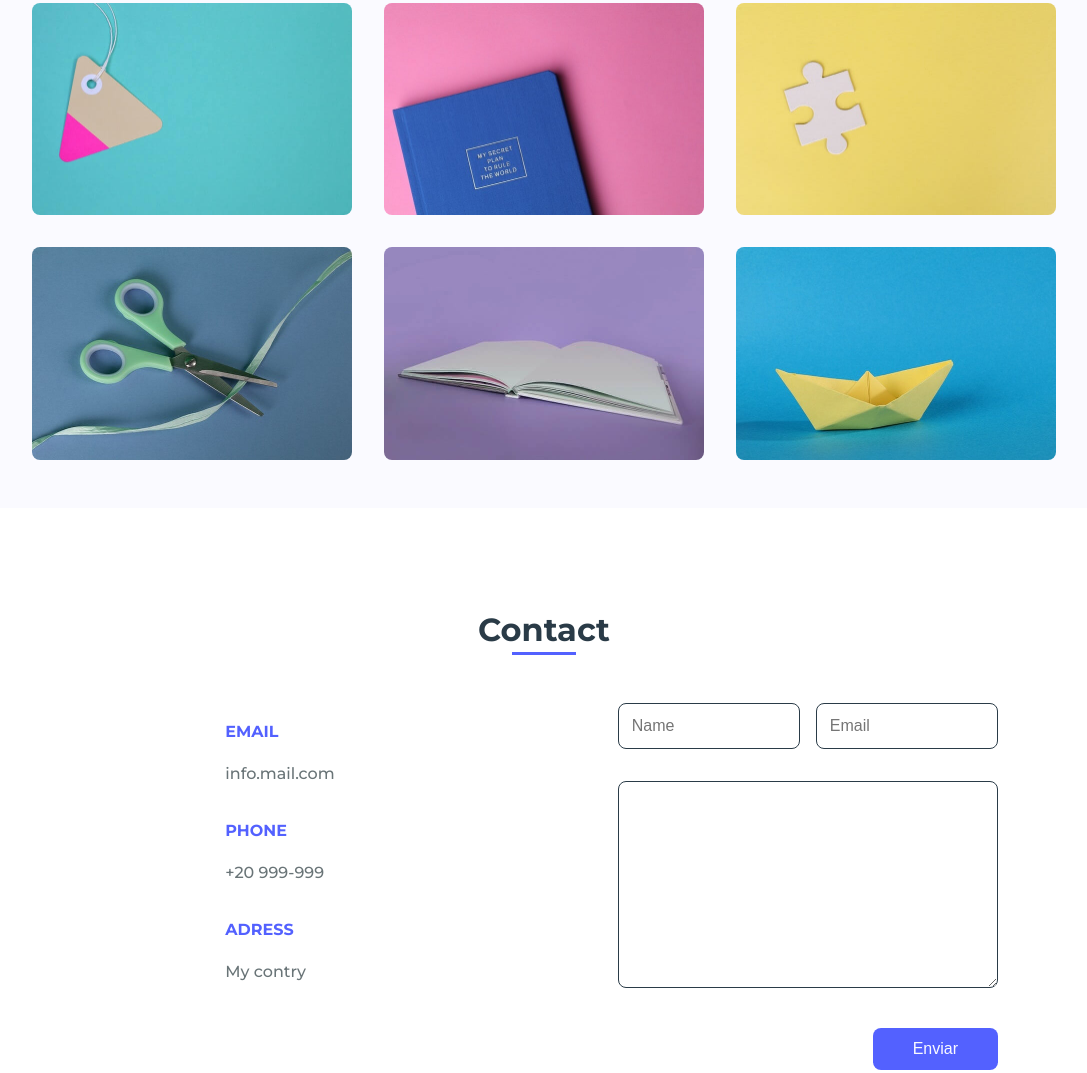
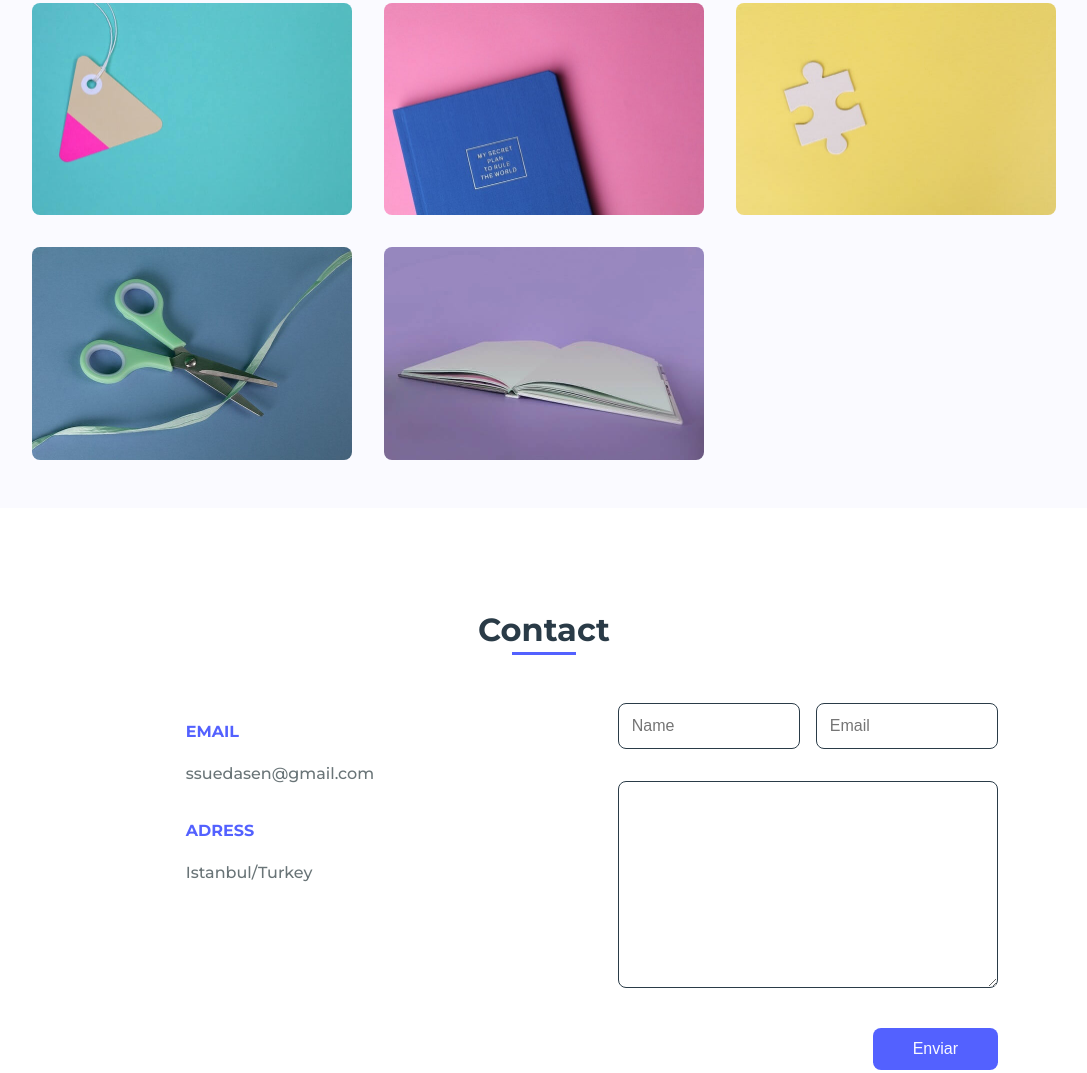
Before and after one commit to SuedaSen/SuedaSen.github.io, a plain HTML site: page index.html in a window 1280 px wide. Shown: the part 1986-3059 px from the top of the page, without its empty margins (96-1183 px from the left). Drawn offline with nearby package versions, Linux system fonts and the light colour scheme.

Commit message:
My Website Pages
Its created by using HTML, CSS, JS

```diff
--- a/index.html
+++ b/index.html
@@ -10,7 +10,7 @@
         <!-- ===== BOX ICONS ===== -->
         <link href='https://cdn.jsdelivr.net/npm/boxicons@2.0.5/css/boxicons.min.css' rel='stylesheet'>
 
-        <title>Portfolio responsive complete</title>
+        <title>Süeda Şen</title>
     </head>
     <body>
         <!--===== HEADER =====-->
@@ -65,8 +65,8 @@
                         <p class="about__text">..)</p>
 
                         <div class="about__social">
-                            <a href="#" class="about__social-icon"><i class='bx bxl-linkedin' ></i></a>
-                            <a href="#" class="about__social-icon"><i class='bx bxl-github' ></i></a>
+                            <a href="https://www.linkedin.com/in/süedaşen/" class="about__social-icon"><i class='bx bxl-linkedin' ></i></a>
+                            <a href="https://github.com/SuedaSen" class="about__social-icon"><i class='bx bxl-github' ></i></a>
                             <a href="#" class="about__social-icon"><i class='bx bxl-dribbble' ></i></a>
                         </div>
                     </div>
@@ -105,44 +105,38 @@
                         <img src="assets/img/work1.jpg" alt="">
 
                         <div class="portfolio__link">
-                            <a href="#" class="portfolio__link-name">View details</a>
+                            <a href="https://github.com/SuedaSen/NamazVakitleriApplication" class="portfolio__link-name">View details</a>
                         </div>
                     </div>
                     <div class="portfolio__img">
                         <img src="assets/img/work2.jpg" alt="">
 
                         <div class="portfolio__link">
-                            <a href="#" class="portfolio__link-name">View details</a>
+                            <a href="https://github.com/SuedaSen/PersonelKayit-WorkerRegistration-" class="portfolio__link-name">View details</a>
                         </div>
                     </div>
                     <div class="portfolio__img">
                         <img src="assets/img/work3.jpg" alt="">
 
                         <div class="portfolio__link">
-                            <a href="#" class="portfolio__link-name">View details</a>
+                            <a href="https://github.com/SuedaSen/HttpUniversities" class="portfolio__link-name">View details</a>
                         </div>
                     </div>
                     <div class="portfolio__img">
                         <img src="assets/img/work4.jpg" alt="">
 
                         <div class="portfolio__link">
-                            <a href="#" class="portfolio__link-name">View details</a>
+                            <a href="https://github.com/SuedaSen/SuedaSen.github.io" class="portfolio__link-name">View details</a>
                         </div>
                     </div>
                     <div class="portfolio__img">
                         <img src="assets/img/work5.jpg" alt="">
 
                         <div class="portfolio__link">
-                            <a href="#" class="portfolio__link-name">View details</a>
+                            <a href="https://github.com/SuedaSen/Internship2nd" class="portfolio__link-name">View details</a>
                         </div>
                     </div>
-                    <div class="portfolio__img">
-                        <img src="assets/img/work6.jpg" alt="">
 
-                        <div class="portfolio__link">
-                            <a href="#" class="portfolio__link-name">View details</a>
-                        </div>
-                    </div>
                 </div>
             </section>
 
@@ -153,13 +147,11 @@
                 <div class="contact__container bd-grid">
                     <div class="contact__info">
                         <h3 class="contact__subtitle">EMAIL</h3>
-                        <span class="contact__text">info.mail.com</span>
+                        <span class="contact__text">ssuedasen@gmail.com</span>
 
-                        <h3 class="contact__subtitle">PHONE</h3>
-                        <span class="contact__text">+20 999-999</span>
 
                         <h3 class="contact__subtitle">ADRESS</h3>
-                        <span class="contact__text">My contry</span>
+                        <span class="contact__text">Istanbul/Turkey</span>
                     </div>
 
                     <form action="" class="contact__form">
```
